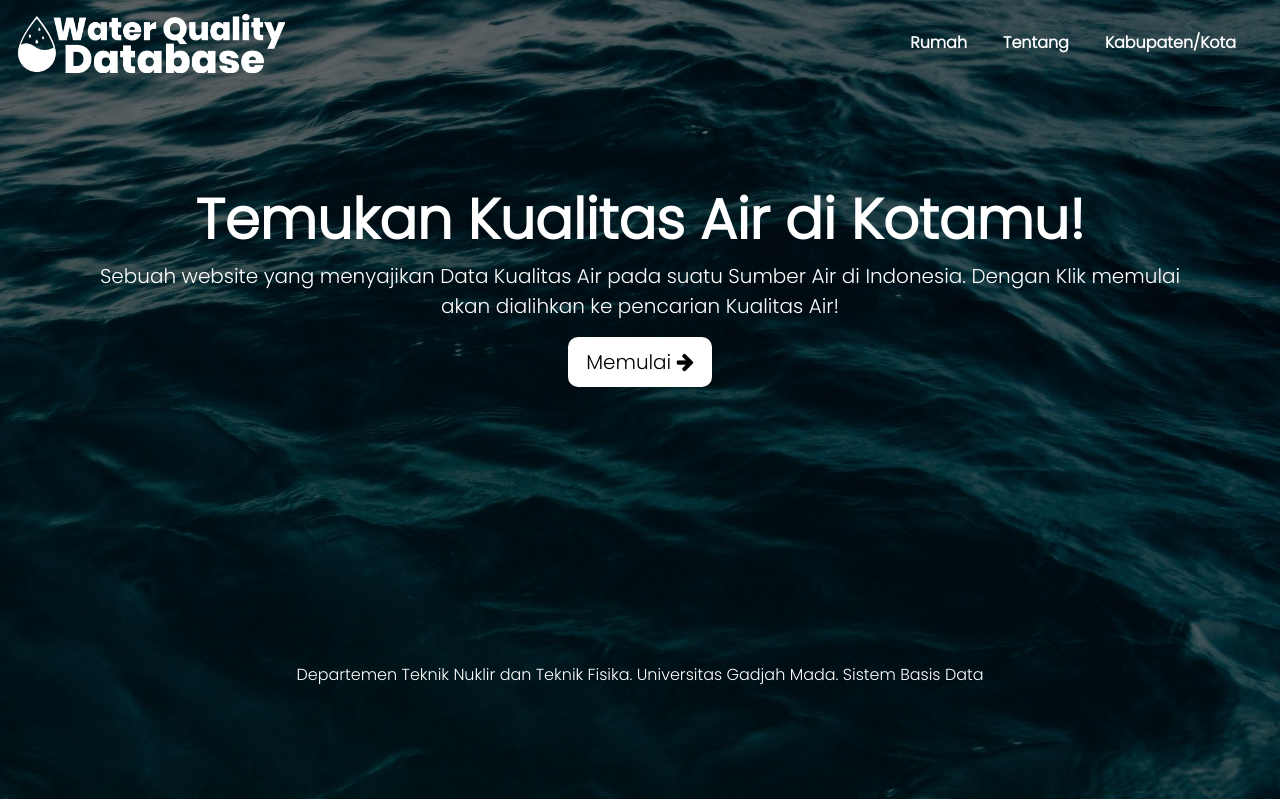
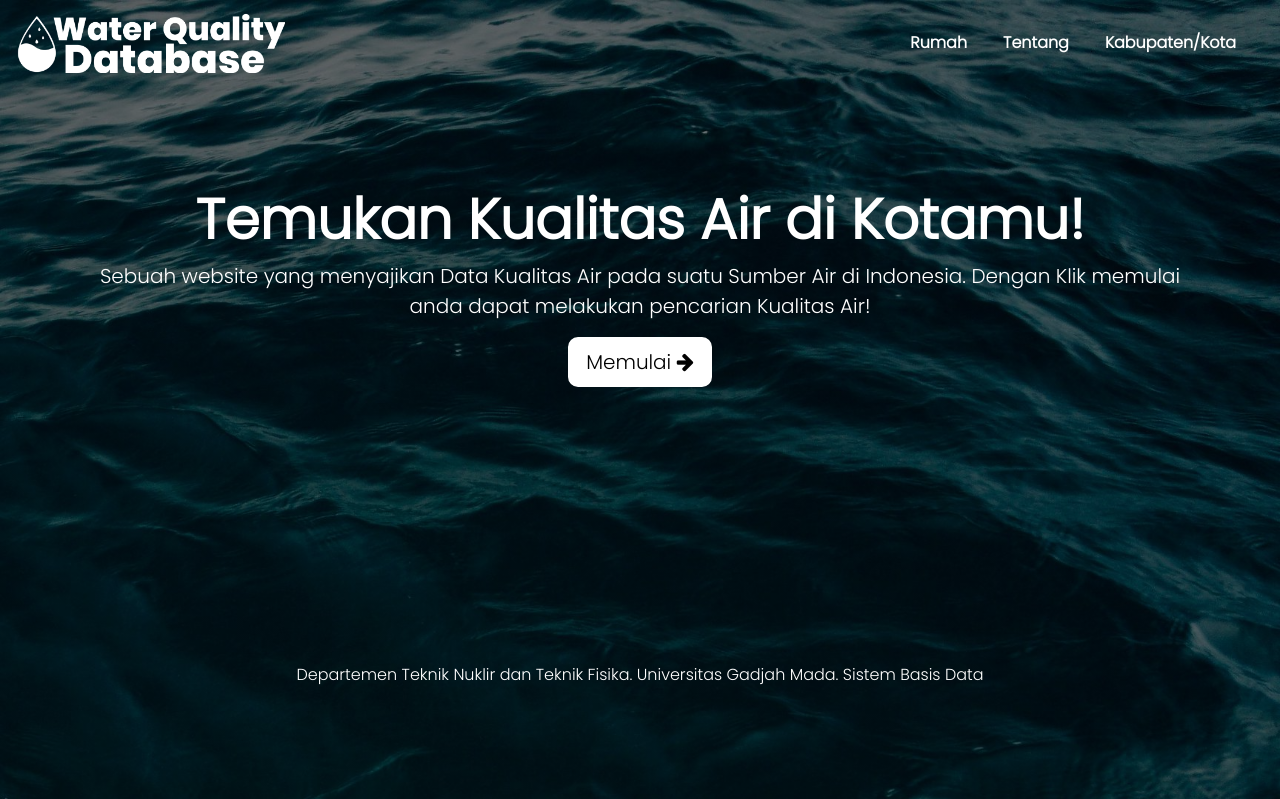
Before and after one commit to mariobgsp/simbada-website, a PHP site: page / in a window 1280 px wide. Shown: the top 799 px of the page. Run offline with PHP 8.4, Linux system fonts and the light colour scheme; some libraries are stand-ins or nearby versions.

Commit message:
Update index.php

```diff
--- a/index.php
+++ b/index.php
@@ -21,7 +21,7 @@
                   <a class="nav-link" href="../index.php">Rumah<span class="sr-only">(current)</span></a>
                 </li>
                 <li class="nav-item">
-                  <a class="nav-link" href="../pages/about.php">Tentang</a>
+                  <a class="nav-link" href="./pages/about.php">Tentang</a>
                 </li>
                 <li class="nav-item">
                   <a class="nav-link" href="../pages/city-region.php">Kabupaten/Kota</a>
@@ -33,7 +33,7 @@
             <div class="container">
               <h1 class="display-4">Temukan Kualitas Air di Kotamu!</h1>
               <p class="lead">
-                Sebuah website yang menyajikan Data Kualitas Air pada suatu Sumber Air di Indonesia. Dengan Klik memulai akan dialihkan ke pencarian Kualitas Air!
+                Sebuah website yang menyajikan Data Kualitas Air pada suatu Sumber Air di Indonesia. Dengan Klik memulai anda dapat melakukan pencarian Kualitas Air!
               </p>
               <p class="lead">
                 <a class="btn btn-primary btn-lg" href="../pages/city-region.php" role="button"> Memulai <i class="fa fa-arrow-right" aria-hidden="true"></i> </a>
```
